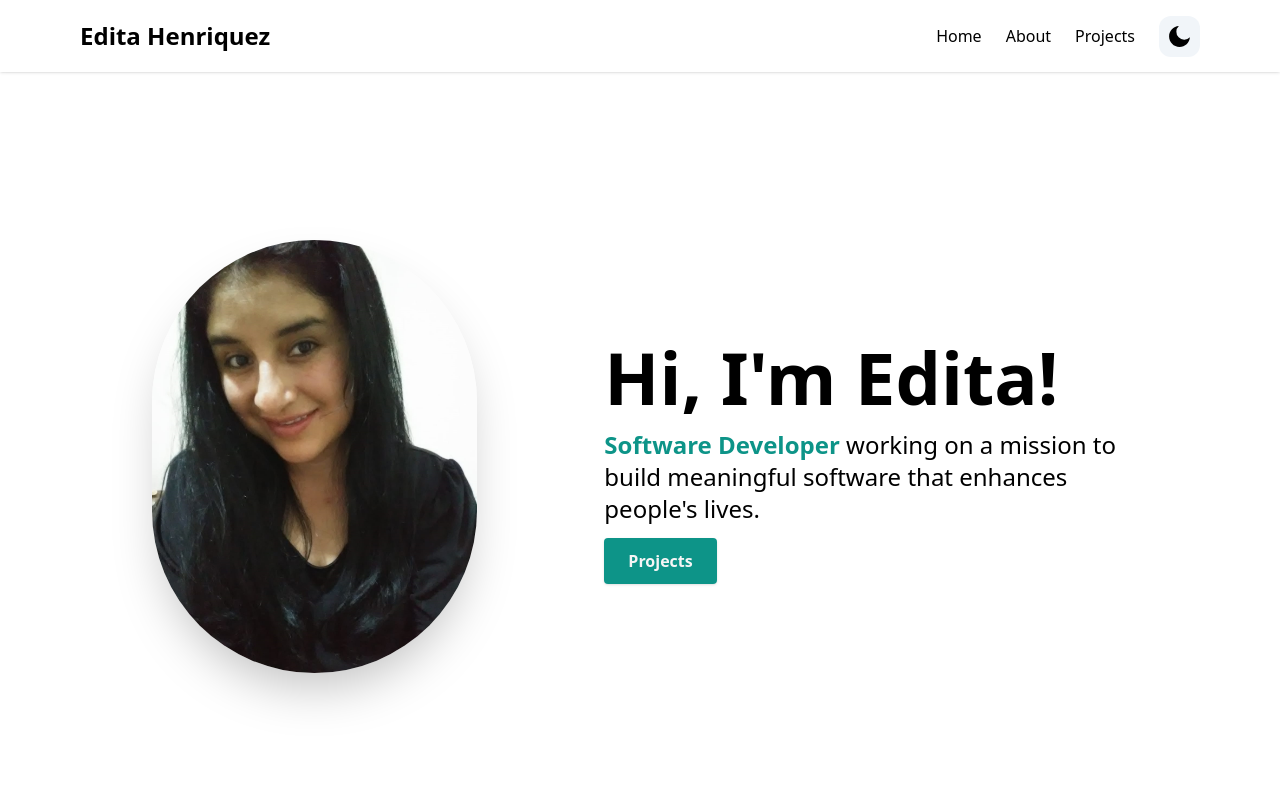
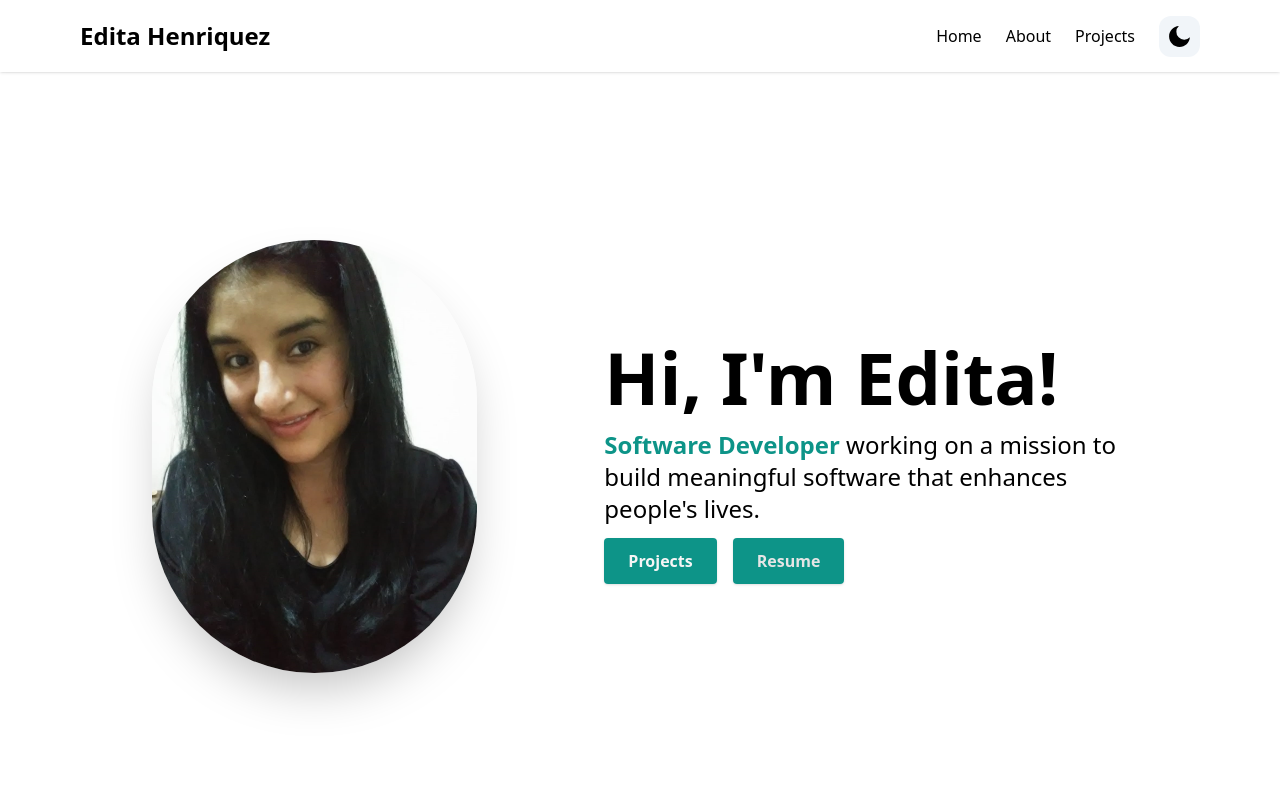
Before and after one commit to editahenriquez/portfolio, a Next.js app: page / in a window 1280 px wide. Shown: the top 800 px of the page. Built offline with nearby package versions, Linux system fonts and the light colour scheme.

Commit message:
resume added

```diff
--- a/components/HeroSection.tsx
+++ b/components/HeroSection.tsx
@@ -3,7 +3,6 @@
 import Image from "next/image";
 import { Link } from "react-scroll/modules";
 import {HiArrowDown} from 'react-icons/hi';
-
 import React from 'react'
 
 const HeroSection = () => {
@@ -34,10 +33,18 @@ const HeroSection = () => {
             smooth={true}
             offset={-100}
             duration={500}
-            className="text-neutral-100 font-semibold px-6 py-3 bg-teal-600 rounded shadow hover:bg-teal-700"
+            className="text-neutral-100 font-semibold px-6 py-3 bg-teal-600 rounded shadow hover:bg-teal-700 mr-4 cursor-pointer"
           >
             Projects
           </Link>
+          <a
+          href="https://drive.google.com/file/d/12HJ77VP9erI5YANXIPsehrnEDhmkFrYK/view?usp=drive_link"
+          target="_blank"
+          rel="noopener noreferrer"
+          className="text-neutral-200 font-semibold px-6 py-3 bg-teal-600 rounded shadow hover:bg-teal-700"
+          >
+          Resume
+          </a>
         </div>
       </div>
       <div className="flex flex-row items-center text-center justify-center">
```
